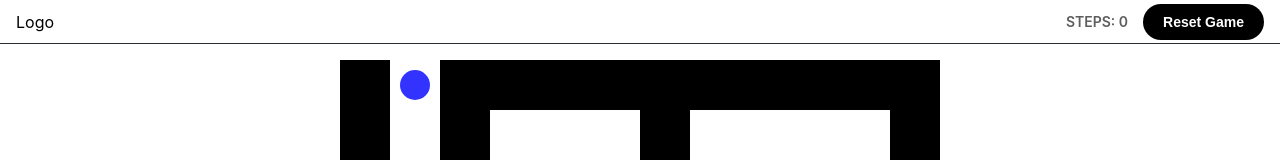
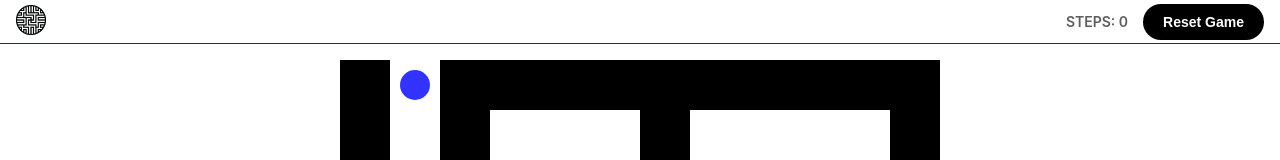
Before and after one commit to josebdev/maze, a React (Create React App) app: page / in a window 1280 px wide. Shown: the top 160 px of the page. Built offline with nearby package versions, Linux system fonts and the light colour scheme.

Commit message:
feat: add logo and fix minor detail

```diff
--- a/src/components/Header/index.tsx
+++ b/src/components/Header/index.tsx
@@ -2,6 +2,7 @@ import { Button, Text, List } from 'components/common'
 import { useMaze } from 'context/mazeContext'
 import React from 'react'
 import styled from 'styled-components'
+import Logo from 'assets/logo.png'
 
 const HeaderContainer = styled.header`
   display: flex;
@@ -11,11 +12,19 @@ const HeaderContainer = styled.header`
   margin-bottom: 1rem;
   padding: 0 1rem;
 `
+export const LogoContainer = styled.div`
+  img {
+    width: 30px;
+    height: 30px;
+  }
+`
 const Header: React.FC = () => {
   const { steps, resetGame } = useMaze()
   return (
     <HeaderContainer>
-      <div>Logo </div>
+      <LogoContainer>
+        <img src={Logo} alt="Maze Logo" />
+      </LogoContainer>
       <List>
         <li>
           <Text>STEPS: {steps}</Text>
--- a/src/utils/array.ts
+++ b/src/utils/array.ts
@@ -17,7 +17,7 @@ export const verifyNextMove =
   (maze: CellType[][]) =>
   (oldCordinate: MazeState, newCordinates: Coordinates): MazeState => {
     const { x, y } = newCordinates
-    let finished = false
+    let finished = oldCordinate.finished
     if (x < 0 || y < 0) {
       return {
         ...oldCordinate,
@@ -32,5 +32,5 @@ export const verifyNextMove =
     if (nextMove === FINAL) {
       finished = true
     }
-    return { position: { x, y }, steps: oldCordinate.steps++, finished }
+    return { position: { x, y }, steps: oldCordinate.steps + 1, finished }
   }
```
Also changed, not shown: src/assets/logo.png (added).
